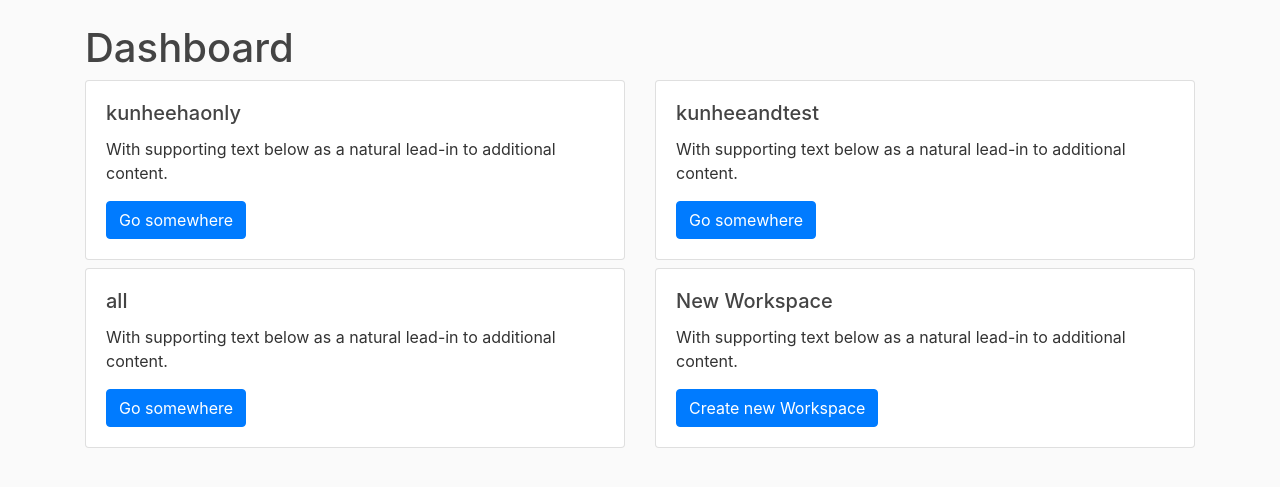
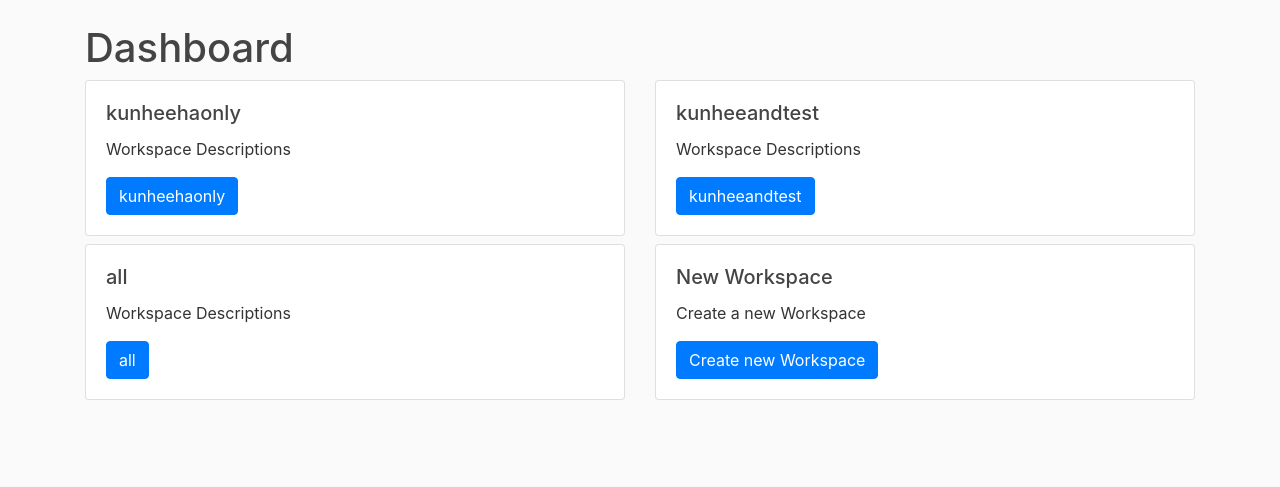
Before and after one commit to kunheeha/workspacePrototype, a Django app: page /dashboard/ in a window 1280 px wide. Shown: the part 56-543 px from the top of the page. Run offline with Django 3.2, Linux system fonts and the light colour scheme; a user stored in the database is signed in; data comes from the database, SQL or seed files in the repository; both versions use the stored data as it was after the commit; some libraries are stand-ins or nearby versions.

Commit message:
add and delete todo

```diff
--- a/prototype/workspace/templates/workspace/base.html
+++ b/prototype/workspace/templates/workspace/base.html
@@ -54,5 +54,7 @@
     <script src="https://code.jquery.com/jquery-3.3.1.slim.min.js" integrity="sha384-q8i/X+965DzO0rT7abK41JStQIAqVgRVzpbzo5smXKp4YfRvH+8abtTE1Pi6jizo" crossorigin="anonymous"></script>
     <script src="https://cdnjs.cloudflare.com/ajax/libs/popper.js/1.14.7/umd/popper.min.js" integrity="sha384-UO2eT0CpHqdSJQ6hJty5KVphtPhzWj9WO1clHTMGa3JDZwrnQq4sF86dIHNDz0W1" crossorigin="anonymous"></script>
     <script src="https://stackpath.bootstrapcdn.com/bootstrap/4.3.1/js/bootstrap.min.js" integrity="sha384-JjSmVgyd0p3pXB1rRibZUAYoIIy6OrQ6VrjIEaFf/nJGzIxFDsf4x0xIM+B07jRM" crossorigin="anonymous"></script>
+
+    {% block javascript %}{% endblock %}
   </body>
 </html>
--- a/prototype/workspace/templates/workspace/dashboard.html
+++ b/prototype/workspace/templates/workspace/dashboard.html
@@ -14,8 +14,8 @@
 		    <div class="card">
 		      <div class="card-body">
 		        <h5 class="card-title">{{ workspace.title }}</h5>
-		        <p class="card-text">With supporting text below as a natural lead-in to additional content.</p>
-		        <a href="#" class="btn btn-primary">Go somewhere</a>
+		        <p class="card-text">Workspace Descriptions</p>
+		        <a href="{% url 'user-workspace' workspace.id %}" class="btn btn-primary">{{ workspace.title }}</a>
 		      </div>
 		    </div>
 		  </div>
@@ -24,7 +24,7 @@
 	    <div class="card">
 	      <div class="card-body">
 	        <h5 class="card-title">New Workspace</h5>
-	        <p class="card-text">With supporting text below as a natural lead-in to additional content.</p>
+	        <p class="card-text">Create a new Workspace</p>
 	        <a href="#" class="btn btn-primary">Create new Workspace</a>
 	      </div>
 	    </div>
--- a/prototype/workspace/urls.py
+++ b/prototype/workspace/urls.py
@@ -6,4 +6,7 @@ urlpatterns = [
     path('', views.home, name='home'),
     path('dashboard/', DashboardListView.as_view(), name='user-dashboard'),
     path('workspace/<int:workspaceid>/', views.workspace, name='user-workspace'),
+    path('workspace/<int:workspaceid>/<int:folderid>',
+         views.folder, name='workspace-folder'),
+    path('deletetodo/<int:workspaceid>/<int:todoid>', views.deleteTodo, name='delete-todo'),
 ]
--- a/prototype/workspace/views.py
+++ b/prototype/workspace/views.py
@@ -1,4 +1,4 @@
-from django.shortcuts import render, get_object_or_404
+from django.shortcuts import render, get_object_or_404, redirect
 from django.contrib.auth.decorators import login_required
 from django.contrib.auth.models import User
 from django.contrib.auth.mixins import LoginRequiredMixin, UserPassesTestMixin
@@ -23,8 +23,8 @@ class DashboardListView(LoginRequiredMixin, ListView):
 
 @login_required
 def workspace(request, *args, **kwargs):
-    currentWorkspace = Workspace.objects.filter(
-        id=kwargs['workspaceid']).first()
+    workspaceid = kwargs['workspaceid']
+    currentWorkspace = Workspace.objects.filter(id=workspaceid).first()
     todoitems = TodoItem.objects.filter(workspace=currentWorkspace)
     folders = Folder.objects.filter(workspace=currentWorkspace)
     authorised_users = User.objects.filter(workspace=currentWorkspace)
@@ -35,7 +35,39 @@ def workspace(request, *args, **kwargs):
         'folders': folders
     }
 
+    if request.method == 'POST':
+        if 'addTodo' in request.POST:
+            name = request.POST['todoName']
+            newTodo = TodoItem(name=name, workspace=currentWorkspace)
+            newTodo.save()
+            return redirect('user-workspace', workspaceid=workspaceid)
+
     if request.user in authorised_users:
         return render(request, 'workspace/workspace.html', context)
 
     return render(request, 'workspace/deniedaccess.html')
+
+
+def deleteTodo(request, *args, **kwargs):
+    workspaceid = kwargs['workspaceid']
+    todoId = kwargs['todoid']
+    todoitem = TodoItem.objects.filter(id=todoId).first()
+    todoitem.delete()
+    return redirect('user-workspace', workspaceid=workspaceid)
+
+
+@login_required
+def folder(request, *args, **kwargs):
+    currentWorkspace = Workspace.objects.filter(
+        id=kwargs['workspaceid']).first()
+    currentFolder = Folder.objects.filter(id=kwargs['folderid']).first()
+    authorised_users = User.objects.filter(workspace=currentWorkspace)
+
+    context = {
+        'workspace': currentWorkspace,
+        'folder': currentFolder
+    }
+    if request.user in authorised_users:
+        return render(request, 'workspace/folder.html', context)
+
+    return render(request, 'workspace/deniedaccess.html')
```
Also changed, not shown: prototype/workspace/templates/workspace/folder.html (added, +24 -0 lines), prototype/workspace/templates/workspace/workspace.html (+22 -7 lines), prototype/db.sqlite3, prototype/workspace/static/workspace/workspace.js (added).
